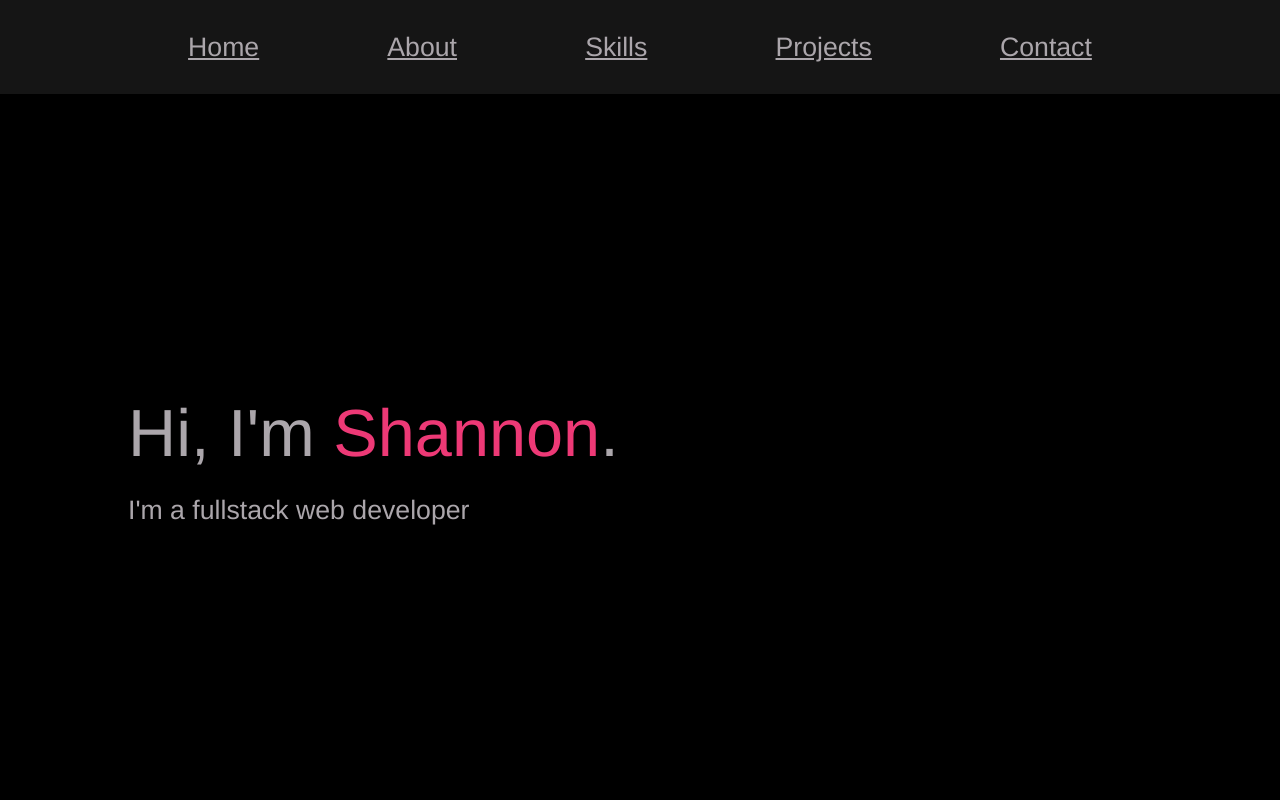
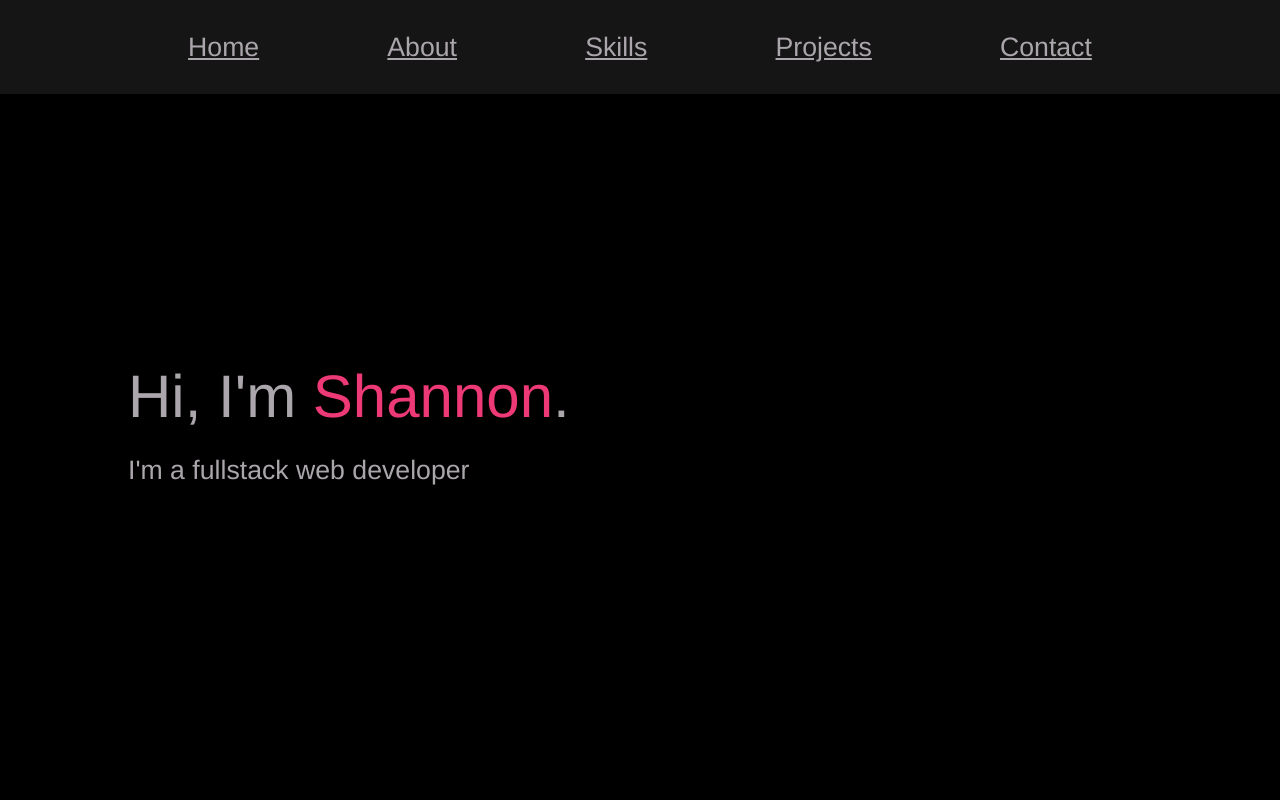
Before and after one commit to Cedrus32/Portfolio, a React (Vite) app: page / in a window 1280 px wide. Shown: the top 800 px of the page. Built offline with nearby package versions, Linux system fonts and the light colour scheme.

Commit message:
Set large section padding to compensate for taller nav height on smaller screens -- scrap dynamically setting padding with js

```diff
--- a/src/styles/index.css
+++ b/src/styles/index.css
@@ -4,7 +4,8 @@
     --medium: #151515;
     --light: #ABA6AB;
     --accent: #ED3976;
-    --nav-height: 12vh;
+    --short-nav: 12vh;
+    --long-nav: 17vh;
     --gap: 0.5rem;
     --half-gap: calc(var(--gap) * 1.5);
     --2-gap: calc(var(--gap) * 2);
@@ -14,7 +15,7 @@
     --xsmall: calc(var(--reg) * 0.75);
     --small: calc(var(--reg) * 0.85);
     --large: calc(var(--reg) * 1.25);
-    --xlarge: calc(var(--reg) * 2.5);
+    --xlarge: calc(var(--reg) * 2.25);
 }
 
 /* typo */
@@ -122,7 +123,7 @@ nav {
     top: 0;
     left: 0;
     z-index: 1;
-    min-height: var(--nav-height);
+    min-height: var(--short-nav);
     width: 100vw;
     padding: var(--3-gap);
     align-items: center;
@@ -139,13 +140,15 @@ section {
     justify-content: center;
     align-items: start;
     min-height: 100vh;
-    padding-top: calc(var(--nav-height) + var(--3-gap));
+    padding-top: calc(var(--long-nav) + var(--3-gap));
+    padding-bottom: calc(var(--long-nav) - var(--3-gap));
     margin-bottom: var(--3-gap);
 }
 
 #projects {
     justify-content: start;
-    padding-top: calc(var(--nav-height) + var(--6-gap));
+    padding-top: calc(var(--long-nav) + var(--6-gap));
+    padding-bottom: var(--6-gap);
     margin-bottom: var(--6-gap);
 }
 
@@ -197,6 +200,8 @@ figcaption {
 }
 
 #about,
+#skills,
+.contact-links,
 .details {
     gap: var(--2-gap);
 }
@@ -211,8 +216,6 @@ article {
 }
 
 ul,
-#skills,
-.contact-links,
 .project-links {
     gap: var(--gap);
 }
```
